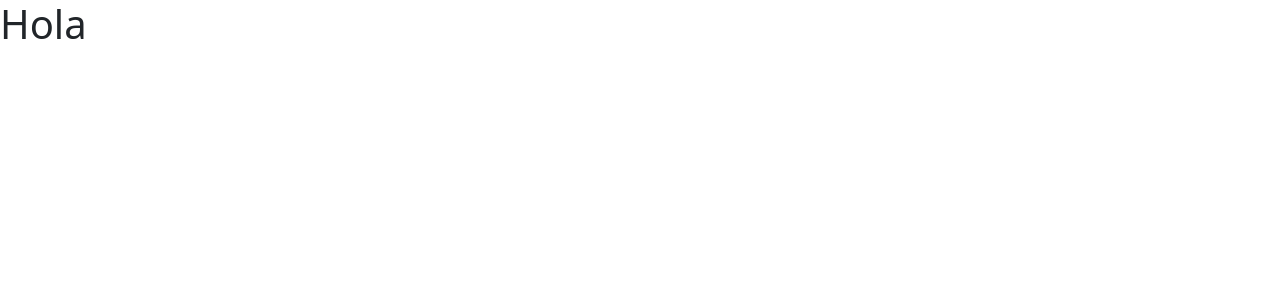
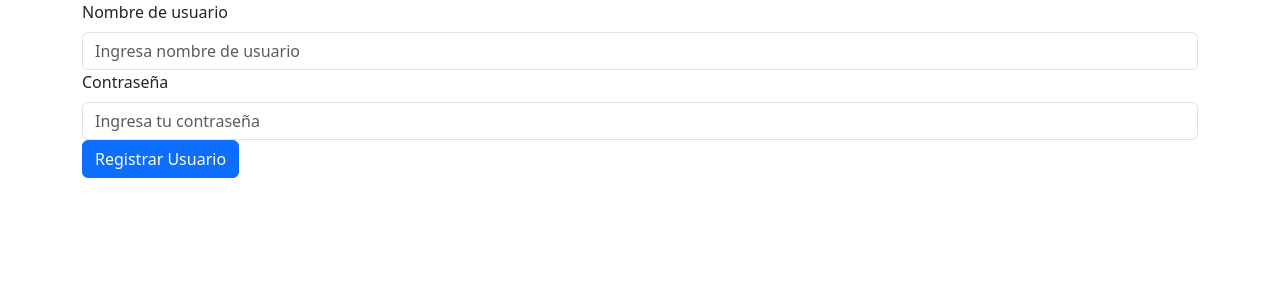
Before and after one commit to lxishh/Eva4, a Next.js app: page /menu/rUsuario in a window 1280 px wide. Shown: the top 300 px of the page. Built offline with nearby package versions, Linux system fonts and the light colour scheme.

Commit message:
Registrar usuarios
/nueva promesa
/useState
/useRouter

```diff
--- a/src/firebase/promesas.tsx
+++ b/src/firebase/promesas.tsx
@@ -1,4 +1,4 @@
-import { Socio } from "@/interfaces/interfaces";
+import { Socio, Usuario } from "@/interfaces/interfaces";
 import {
   addDoc,
   collection,
@@ -87,3 +87,7 @@ export const verificarUsuario = async (username: string, password: string) => {
   });
   return eUsuario;
 };
+
+export const registrarUsuario = async (usuario: Usuario) => {
+  const docRef = await addDoc(collection(db, "usuarios"), usuario);
+};
--- a/src/interfaces/interfaces.tsx
+++ b/src/interfaces/interfaces.tsx
@@ -9,3 +9,8 @@ export interface Socio {
   terminos: boolean;
   key?: string;
 }
+
+export interface Usuario {
+  username: string;
+  password: string;
+}
--- a/src/pages/menu/rUsuario.tsx
+++ b/src/pages/menu/rUsuario.tsx
@@ -1,9 +1,54 @@
-import React from "react";
+import { registrarUsuario } from "@/firebase/promesas";
+import { useRouter } from "next/router";
+import React, { useState } from "react";
+import { Container, Row, Col, Form, Button } from "react-bootstrap";
 
 export const rUsuario = () => {
+  const [username, setUsername] = useState("");
+  const [password, setPassword] = useState("");
+  const router = useRouter();
+
+  const handleRegistrar = async () => {
+    try {
+      await registrarUsuario({ username, password });
+      alert("Usuario registrado");
+      router.push("/menu");
+    } catch (error) {
+      console.log("Error al registrar el usuario", error);
+      alert("Error al registrar el usuario.");
+    }
+  };
   return (
     <>
-      <h1>Hola</h1>
+      <Container>
+        <Row>
+          <Col>
+            <Form>
+              <Form.Group>
+                <Form.Label>Nombre de usuario</Form.Label>
+                <Form.Control
+                  type="text"
+                  placeholder="Ingresa nombre de usuario"
+                  onChange={(e) => setUsername(e.currentTarget.value)}
+                />
+              </Form.Group>
+
+              <Form.Group>
+                <Form.Label>Contraseña</Form.Label>
+                <Form.Control
+                  type="password"
+                  placeholder="Ingresa tu contraseña"
+                  onChange={(e) => setPassword(e.currentTarget.value)}
+                />
+              </Form.Group>
+
+              <Button variant="primary" type="button" onClick={handleRegistrar}>
+                Registrar Usuario
+              </Button>
+            </Form>
+          </Col>
+        </Row>
+      </Container>
     </>
   );
 };
```
Also changed, not shown: src/estadosIniciales/Socio.tsx (+6 -1 lines).
